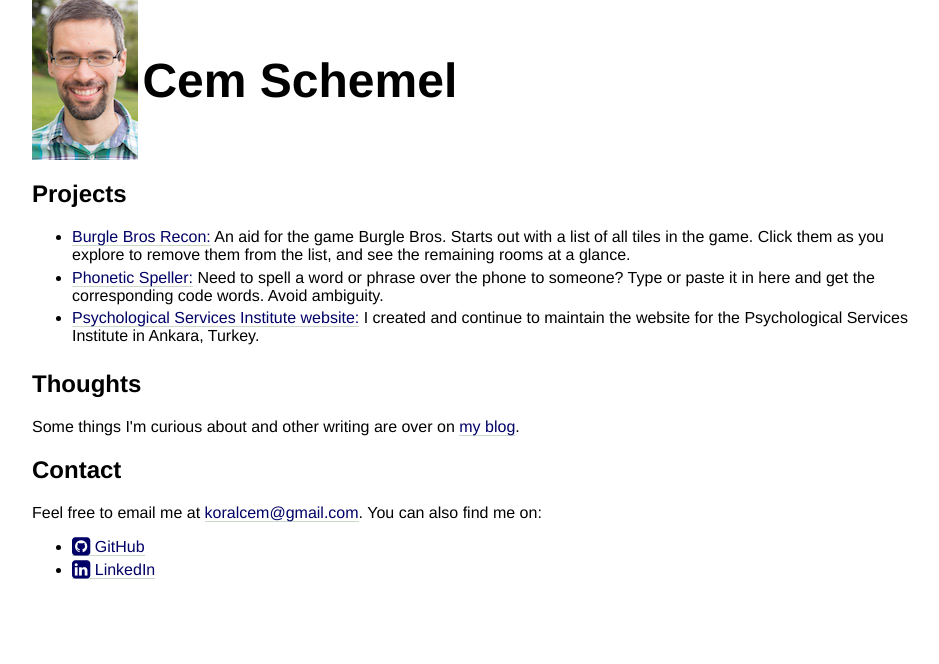
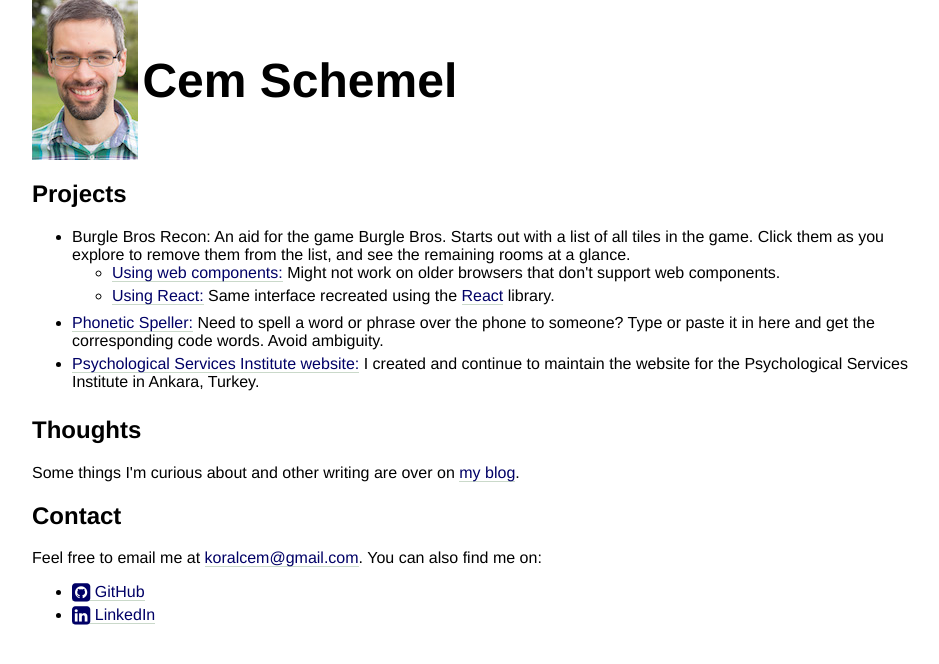
Before and after one commit to koralcem/personal-site, a Jekyll site: the page built from index.html, in a window 1280 px wide. Shown: the top 664 px of the page, without its empty margins (160-1099 px from the left). Built offline with Jekyll 4.4.1, drawn with Linux system fonts in a browser that asks for light colours; nearby versions of some CDN libraries.

Commit message:
Revive React Burgle Bros Recon implementation

```diff
--- /dev/null
+++ b/css/BurgleBrosReact.scss
@@ -0,0 +1,42 @@
+---
+---
+
+.safe {
+  background-color: rgb(6, 184, 0);
+}
+
+.stair {
+  background-color: rgb(169, 169, 169);
+}
+
+.beneficial {
+  background-color: rgb(58, 211, 214);
+}
+
+.special-movement {
+  background-color: rgb(107, 142, 35);
+}
+
+.computer {
+  background-color: rgb(253, 196, 252);
+}
+
+.alarm {
+  background-color: rgb(252, 64, 64);
+}
+
+.impediment {
+  background-color: rgb(222, 176, 5);
+}
+
+.open-area {
+  background-color: rgb(245, 242, 13);
+}
+
+table {
+  border-collapse: collapse;
+}
+
+td {
+  padding: 5px;
+}
--- a/index.html
+++ b/index.html
@@ -10,7 +10,13 @@
 
 <h2>Projects</h2>
 <ul>
-  <li><a href="burgle-bros-components.html">Burgle Bros Recon:</a> An aid for the game Burgle Bros. Starts out with a list of all tiles in the game. Click them as you explore to remove them from the list, and see the remaining rooms at a glance.</li>
+  <li>
+    Burgle Bros Recon: An aid for the game Burgle Bros. Starts out with a list of all tiles in the game. Click them as you explore to remove them from the list, and see the remaining rooms at a glance.
+    <ul>
+      <li><a href="burgle-bros-components.html">Using web components:</a> Might not work on older browsers that don't support web components.</li>
+      <li><a href="burgle-bros-react.html">Using React:</a> Same interface recreated using the <a href="https://reactjs.org/">React</a> library.</li>
+    </ul>
+  </li>
   <li><a href="radio-codes.html">Phonetic Speller:</a> Need to spell a word or phrase over the phone to someone? Type or paste it in here and get the corresponding code words. Avoid ambiguity.</li>
   <li><a href="http://www.psikolojik-hizmetler.com/">Psychological Services Institute website:</a> I created and continue to maintain the website for the Psychological Services Institute in Ankara, Turkey.</li>
 </ul>
```
Also changed, not shown: burgle-bros-react.html (added, +12 -0 lines), js/BurgleBrosReact.js (added, +81 -0 lines).
